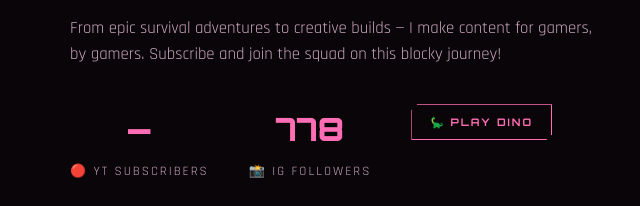
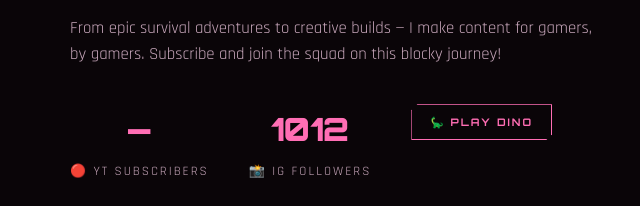
Before and after one commit to lsygamerz/lsygamerz, a plain HTML site: page index.html in a window 1280 px wide. Shown: the part 1235-1441 px from the top of the page, 0-640 px from the left. Drawn offline with Linux system fonts and the light colour scheme; no server answers.

Commit message:
Update Instagram follower count to 1012

```diff
--- a/index.html
+++ b/index.html
@@ -251,7 +251,7 @@ footer{background:#070308;border-top:1px solid var(--border);padding:40px 30px;t
             <span class="stat-label">🔴 YT Subscribers</span>
           </div>
           <div class="stat">
-            <span class="stat-num" id="insta-count">778</span>
+            <span class="stat-num" id="insta-count">1012</span>
             <span class="stat-label">📸 IG Followers</span>
           </div>
           <div class="stat">
@@ -629,7 +629,7 @@ async function fetchSubCount() {
 // Animate Instagram count
 function animateInstaCount() {
   const el = document.getElementById('insta-count');
-  const target = 778;
+  const target = 1012;
   let current = 0;
   const step = Math.ceil(target / 60);
   const timer = setInterval(() => {
```
